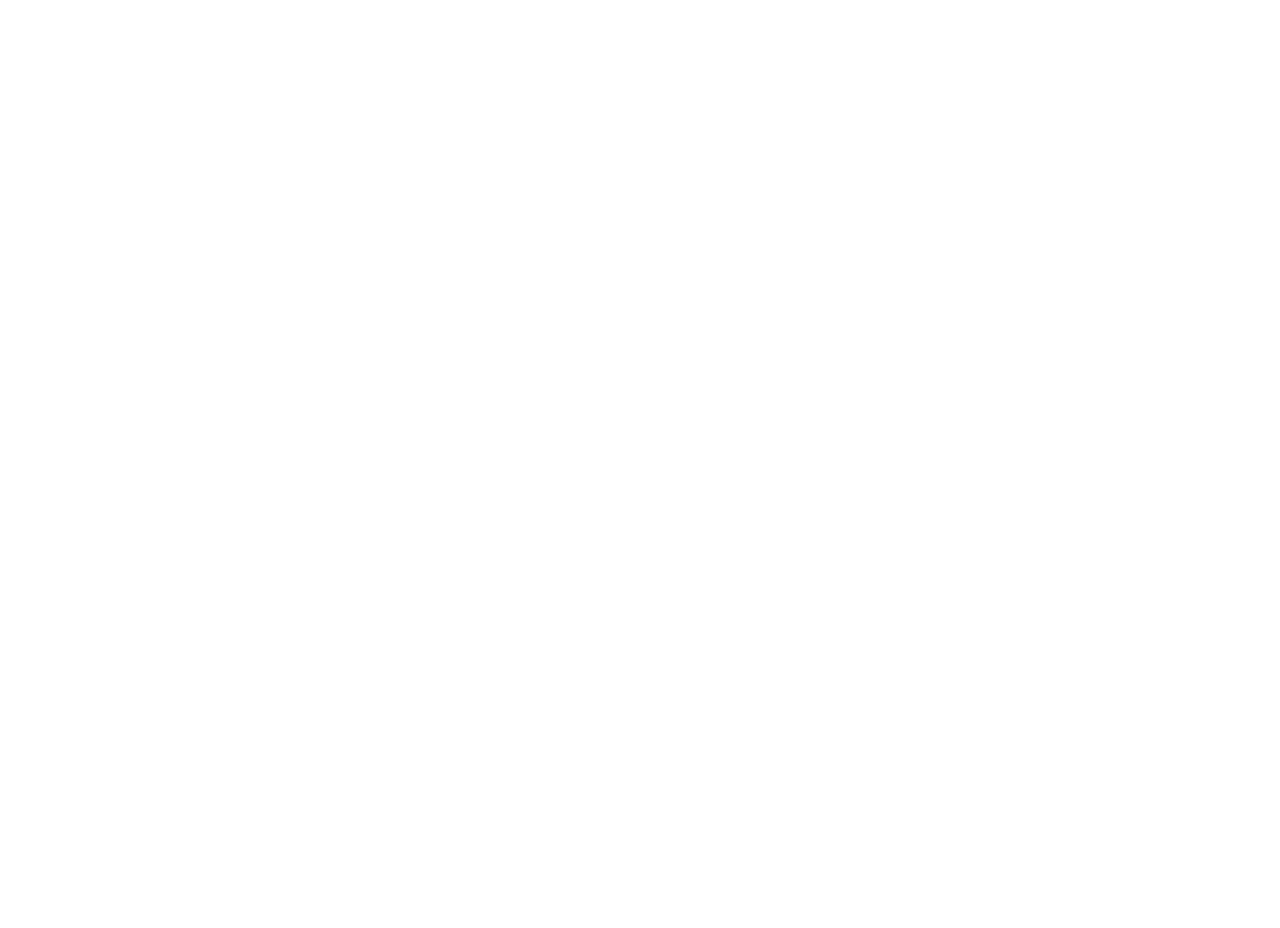
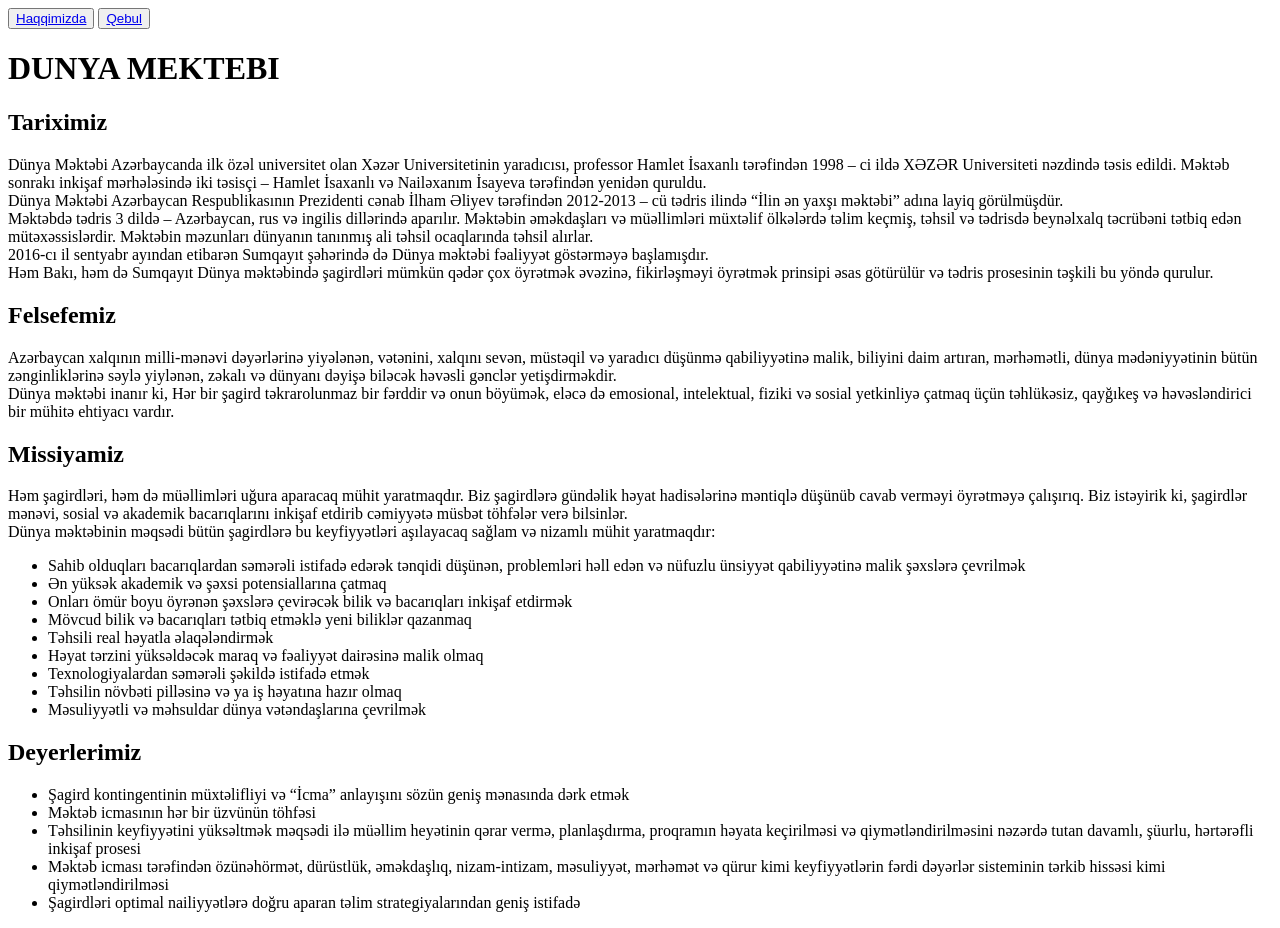
Before and after one commit to elmual/MLNTOS, a plain HTML site: page index.html in a window 1280 px wide. Before the commit the page ends 800 px from the top, so only its background shows below. Drawn offline with Linux system fonts and the light colour scheme.

Commit message:
ana sehife yaradildi

```diff
--- a/index.html
+++ b/index.html
@@ -7,6 +7,36 @@
     <title>MLNTOS</title>
 </head>
 <body>
-
+    <button><a href="index.html">Haqqimizda</button></a>
+    <button><a href="qebul.html">Qebul</button></a>
+    <h1> DUNYA MEKTEBI </h1>
+    <h2> Tariximiz</h2>
+    <p> Dünya Məktəbi Azərbaycanda ilk özəl universitet olan Xəzər Universitetinin yaradıcısı, professor Hamlet İsaxanlı tərəfindən 1998 – ci ildə XƏZƏR Universiteti nəzdində təsis edildi. Məktəb sonrakı inkişaf mərhələsində iki təsisçi – Hamlet İsaxanlı və Nailəxanım İsayeva tərəfindən yenidən quruldu. <br> Dünya Məktəbi Azərbaycan Respublikasının Prezidenti cənab İlham Əliyev tərəfindən 2012-2013 – cü tədris ilində “İlin ən yaxşı məktəbi” adına layiq görülmüşdür.<br> Məktəbdə tədris 3 dildə – Azərbaycan, rus və ingilis dillərində aparılır. Məktəbin əməkdaşları və müəllimləri müxtəlif ölkələrdə təlim keçmiş, təhsil və tədrisdə beynəlxalq təcrübəni tətbiq edən mütəxəssislərdir. Məktəbin məzunları dünyanın tanınmış ali təhsil ocaqlarında təhsil alırlar. <br> 2016-cı il sentyabr ayından etibarən Sumqayıt şəhərində də Dünya məktəbi fəaliyyət göstərməyə başlamışdır. <br> Həm Bakı, həm də Sumqayıt Dünya məktəbində şagirdləri mümkün qədər çox öyrətmək əvəzinə, fikirləşməyi öyrətmək prinsipi əsas götürülür və tədris prosesinin təşkili bu yöndə qurulur.</p>
+    <h2> Felsefemiz</h2>
+    <p>Azərbaycan xalqının milli-mənəvi dəyərlərinə yiyələnən, vətənini, xalqını sevən, müstəqil və yaradıcı düşünmə qabiliyyətinə malik, biliyini daim artıran, mərhəmətli, dünya mədəniyyətinin bütün zənginliklərinə səylə yiylənən, zəkalı və dünyanı dəyişə biləcək həvəsli gənclər yetişdirməkdir. <br> Dünya məktəbi inanır ki, Hər bir şagird təkrarolunmaz bir fərddir və onun böyümək, eləcə də emosional, intelektual, fiziki və sosial yetkinliyə çatmaq üçün təhlükəsiz, qayğıkeş və həvəsləndirici bir mühitə ehtiyacı vardır.</p>
+    <h2> Missiyamiz</h2>
+    <p>Həm şagirdləri, həm də müəllimləri uğura aparacaq mühit yaratmaqdır. Biz şagirdlərə gündəlik həyat hadisələrinə məntiqlə düşünüb cavab verməyi öyrətməyə çalışırıq. Biz istəyirik ki, şagirdlər mənəvi, sosial və akademik bacarıqlarını inkişaf etdirib cəmiyyətə müsbət töhfələr verə bilsinlər. <br> Dünya məktəbinin məqsədi bütün şagirdlərə bu keyfiyyətləri aşılayacaq sağlam və nizamlı mühit yaratmaqdır:
+    <ul>
+        <li>Sahib olduqları bacarıqlardan səmərəli istifadə edərək tənqidi düşünən, problemləri həll edən və nüfuzlu ünsiyyət qabiliyyətinə malik şəxslərə çevrilmək</li>
+        <li>Ən yüksək akademik və şəxsi potensiallarına çatmaq</li>
+        <li>Onları ömür boyu öyrənən şəxslərə çevirəcək bilik və bacarıqları inkişaf etdirmək</li>
+        <li>Mövcud bilik və bacarıqları tətbiq etməklə yeni biliklər qazanmaq</li>
+        <li>Təhsili real həyatla əlaqələndirmək</li>
+        <li>Həyat tərzini yüksəldəcək maraq və fəaliyyət dairəsinə malik olmaq</li>
+        <li>Texnologiyalardan səmərəli şəkildə istifadə etmək</li>
+        <li>Təhsilin növbəti pilləsinə və ya iş həyatına hazır olmaq</li>
+        <li>Məsuliyyətli və məhsuldar dünya vətəndaşlarına çevrilmək</li>
+    </ul>
+    </p>
+    <h2>Deyerlerimiz</h2>
+    <p>
+    <ul>
+        <li>Şagird kontingentinin müxtəlifliyi və “İcma” anlayışını sözün geniş mənasında dərk etmək</li>
+        <li>Məktəb icmasının hər bir üzvünün töhfəsi</li>
+        <li>Təhsilinin keyfiyyətini yüksəltmək məqsədi ilə müəllim heyətinin qərar vermə, planlaşdırma, proqramın həyata keçirilməsi və qiymətləndirilməsini nəzərdə tutan davamlı, şüurlu, hərtərəfli inkişaf prosesi</li>
+        <li>Məktəb icması tərəfindən özünəhörmət, dürüstlük, əməkdaşlıq, nizam-intizam, məsuliyyət, mərhəmət və qürur kimi keyfiyyətlərin fərdi dəyərlər sisteminin tərkib hissəsi kimi qiymətləndirilməsi</li>
+        <li>Şagirdləri optimal nailiyyətlərə doğru aparan təlim strategiyalarından geniş istifadə</li>
+    </ul>
+    </p>
 </body>
 </html>
```
